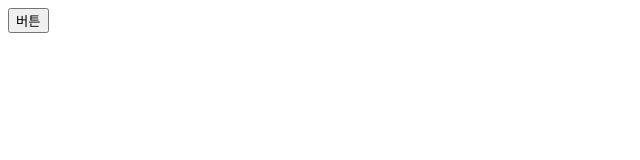
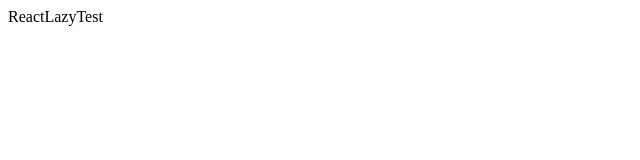
Before and after one commit to jaegeunha94/react-ts-azxmzr, a React (Create React App) app: page / in a window 1280 px wide. Shown: the top 160 px of the page, without its empty margins (0-640 px from the left). Built offline with nearby package versions, Linux system fonts and the light colour scheme.

Commit message:
Update React Lazy Test Code

```diff
--- a/App.tsx
+++ b/App.tsx
@@ -3,12 +3,14 @@ import './style.css';
 import { BrowserRouter as Router, Route, Routes } from 'react-router-dom';
 import ReactLazyMain from './src/Performance/ReactLazy/ReactLazyMain';
 import ReactLazy from './src/Performance/ReactLazy/ReactLazy';
+import ReactLazyTest from './src/Performance/ReactLazy/ReactLazyTest';
 
 export default function App() {
   return (
     <Router>
       <Routes>
-        <Route path="/" element={<ReactLazyMain />} />
+        <Route path="/" element={<ReactLazyTest />} />
+        <Route path="/main" element={<ReactLazyMain />} />
       </Routes>
     </Router>
   );
--- a/src/Performance/ReactLazy/ReactLazy.tsx
+++ b/src/Performance/ReactLazy/ReactLazy.tsx
@@ -1,7 +1,5 @@
 import * as React from 'react';
-alert(ReactLazy);
 
 export default function ReactLazy() {
-  alert(ReactLazy);
   return <div>ReactLazy</div>;
 }
--- a/src/Performance/ReactLazy/ReactLazyMain.tsx
+++ b/src/Performance/ReactLazy/ReactLazyMain.tsx
@@ -1,13 +1,16 @@
 import * as React from 'react';
-import ReactLazy from '../../Performance/ReactLazy/ReactLazy';
-import { Link, useNavigate } from 'react-router-dom';
 
 export default function ReactLazyMain() {
-  function handleImportScript() {
-    React.lazy(() => import('../../Performance/ReactLazy/ReactLazy'));
-  }
+  const NewPopup = React.lazy(() =>
+    import('../../Performance/ReactLazy/ReactLazy')
+  );
+  const loading = () => <p>Loading</p>;
 
-  return <button onClick={handleImportScript}>버튼</button>;
+  return (
+    <React.Suspense fallback={loading()}>
+      <NewPopup />
+    </React.Suspense>
+  );
 }
 
 // export default function ReactLazyMain() {
--- /dev/null
+++ b/src/Performance/ReactLazy/ReactLazyTest.tsx
@@ -0,0 +1,5 @@
+import * as React from 'react';
+
+export default function ReactLazyTest() {
+  return <div>ReactLazyTest</div>;
+}
```
